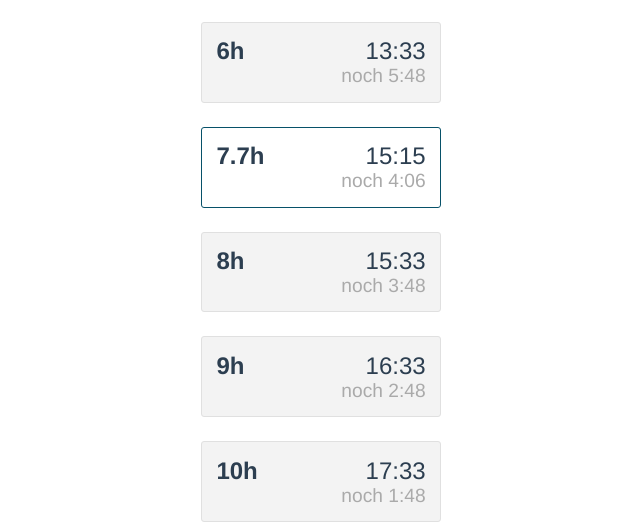
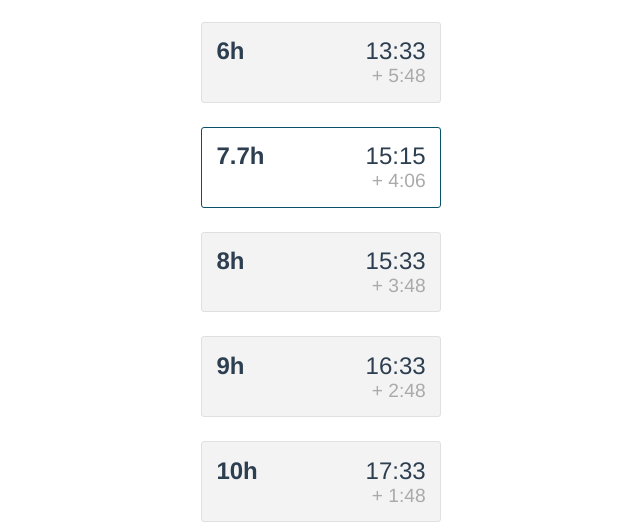
Before and after one commit to flogehring/wanda, a Vue app: page / in a window 1280 px wide. Shown: the part 271-800 px from the top of the page, without its empty margins (319-959 px from the left). Built offline with nearby package versions, Linux system fonts and the light colour scheme.

Commit message:
Calculation fix for time left

```diff
--- a/src/components/ResultRow.vue
+++ b/src/components/ResultRow.vue
@@ -59,12 +59,12 @@ export default {
       let minutes = Math.abs(now.diff(timeUntil, 'minutes'));
       let hours = Math.floor(minutes / 60);
       let leftoverMinutes = minutes - (hours * 60);
-      let prefix = isOverHours ? 'noch ' : '+ ';
+      let prefix = isOverHours ? '+ ' : 'noch ';
       return prefix + hours + ':' + leftoverMinutes.pad(2);
     },
     calculateTimeUntil: function (wanndaString, thresholdInMinutes, breakString) {
-      let timeWannda = moment.utc(wanndaString, 'HH:mm');
-      let timeBreak = moment.utc(breakString, 'HH:mm');
+      let timeWannda = moment(wanndaString, 'HH:mm');
+      let timeBreak = moment(breakString, 'HH:mm');
       const timeUntil = timeWannda
         .add(thresholdInMinutes, 'minutes')
         .add(timeBreak.hours(), 'hours')
--- a/src/components/WandaSet.vue
+++ b/src/components/WandaSet.vue
@@ -59,7 +59,7 @@ export default {
     return {
       wannda: this.wanndaProp,
       wielangweg: this.wielangwegProp,
-      now: new moment(),
+      now: moment(),
     };
   },
 
@@ -107,7 +107,7 @@ export default {
     forceRerender: function() {
       // Update something to force a refresh without overhead
       // https://michaelnthiessen.com/force-re-render
-      this.now = new moment();
+      this.now = moment();
 
     }
 
```
